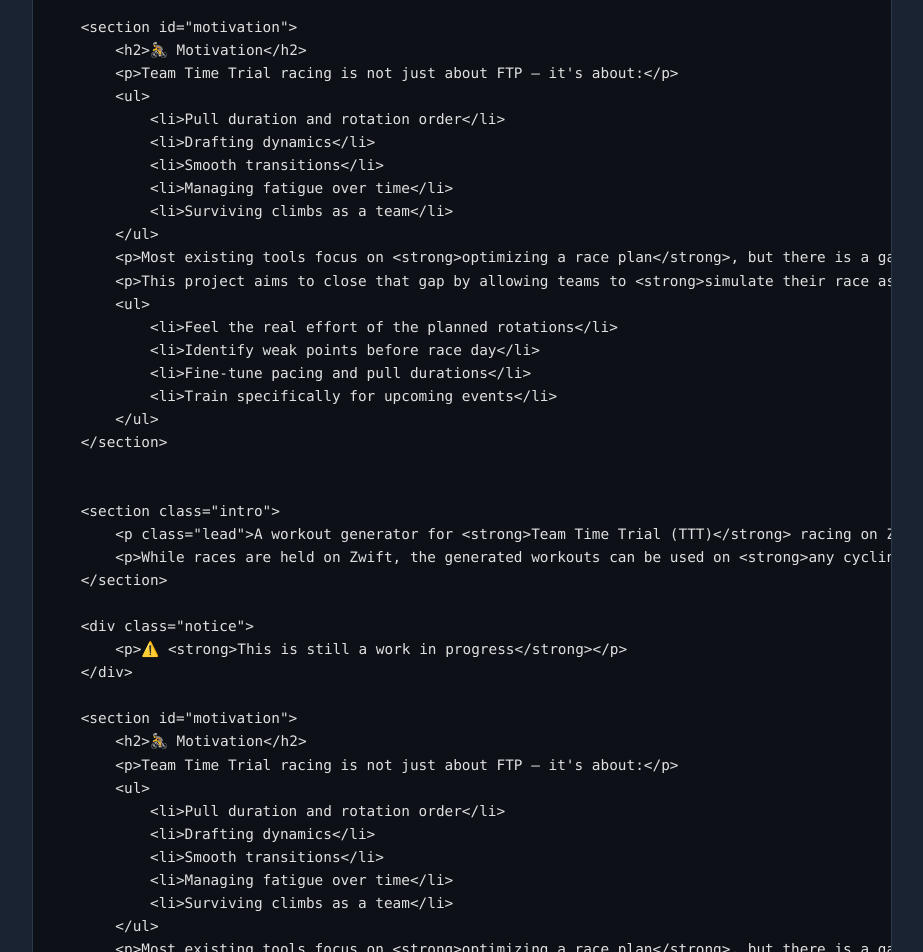
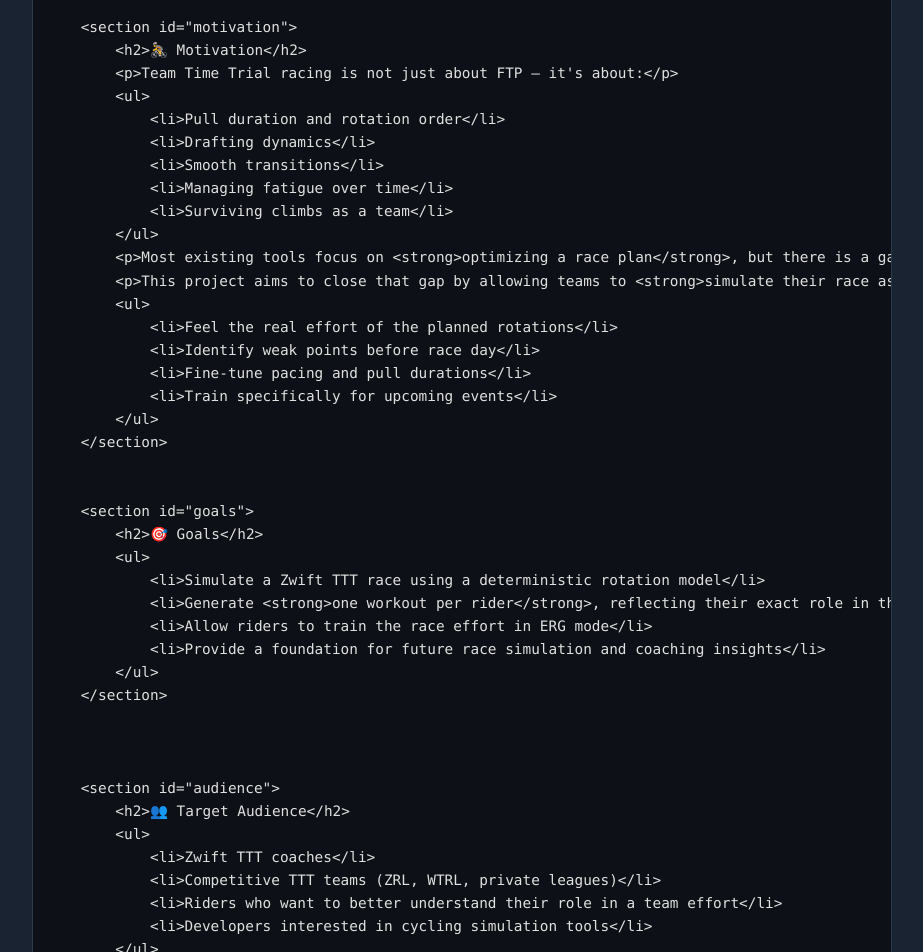
Before and after one commit to simonech/zwift-ttt-race-simulator, a Jekyll site: the page built from docs/index.md, in a window 1280 px wide and 1400 px high, scrolled down 763 px. Shown: the part 448-1400 px from the top of the window, without its empty margins (178-1101 px from the left). Built offline with Jekyll 4.4.1, drawn with Linux system fonts in a browser that asks for light colours; our own code applies the rules of GitHub Pages for plain Markdown files; some of the changed text lies outside the part shown.

Commit message:
Fixed small issues

```diff
--- a/docs/_layouts/default.html
+++ b/docs/_layouts/default.html
@@ -14,7 +14,7 @@
     <meta property="og:title" content="{{ page.title }} | {{ site.title }}">
     <meta property="og:description"
         content="A workout generator for Team Time Trial racing on Zwift designed to help coaches and teams rehearse race strategy and experience realistic race dynamics in ERG mode.">
-    <meta property="og:image" content="https://simonech.github.io/zwift-ttt-race-simulator/images/og-image.png">
+    <meta property="og:image" content="https://simonech.github.io/zwift-ttt-race-simulator/assets/images/og-image.png">
     <meta property="og:image:width" content="1200">
     <meta property="og:image:height" content="630">
     <meta property="og:image:alt" content="{{ page.title }} | {{ site.title }}">
@@ -25,7 +25,7 @@
     <meta name="twitter:title" content="{{ page.title }} | {{ site.title }}">
     <meta name="twitter:description"
         content="A workout generator for Team Time Trial racing on Zwift designed to help coaches and teams rehearse race strategy and experience realistic race dynamics in ERG mode.">
-    <meta name="twitter:image" content="https://simonech.github.io/zwift-ttt-race-simulator/images/og-image.png">
+    <meta name="twitter:image" content="https://simonech.github.io/zwift-ttt-race-simulator/assets/images/og-image.png">
     <meta name="twitter:image:alt" content="{{ page.title }} | {{ site.title }}">
 
     <link rel="stylesheet" href="{{ '/assets/styles.css' | relative_url }}">
--- a/docs/index.md
+++ b/docs/index.md
@@ -28,35 +31,6 @@
             </ul>
         </section>
 
-
-        <section class="intro">
-            <p class="lead">A workout generator for <strong>Team Time Trial (TTT)</strong> racing on Zwift (both ZRL and WTRL), designed to help coaches and teams <strong>rehearse race strategy</strong> and <strong>experience realistic race dynamics</strong> in ERG mode.</p>
-            <p>While races are held on Zwift, the generated workouts can be used on <strong>any cycling platform</strong> that supports ERG-controlled trainers.</p>
-        </section>
-
-        <div class="notice">
-            <p>⚠️ <strong>This is still a work in progress</strong></p>
-        </div>
-
-        <section id="motivation">
-            <h2>🚴 Motivation</h2>
-            <p>Team Time Trial racing is not just about FTP — it's about:</p>
-            <ul>
-                <li>Pull duration and rotation order</li>
-                <li>Drafting dynamics</li>
-                <li>Smooth transitions</li>
-                <li>Managing fatigue over time</li>
-                <li>Surviving climbs as a team</li>
-            </ul>
-            <p>Most existing tools focus on <strong>optimizing a race plan</strong>, but there is a gap between <em>having a plan</em> and <em>knowing if your riders can execute it</em>.</p>
-            <p>This project aims to close that gap by allowing teams to <strong>simulate their race as a structured workout</strong>, so riders can:</p>
-            <ul>
-                <li>Feel the real effort of the planned rotations</li>
-                <li>Identify weak points before race day</li>
-                <li>Fine-tune pacing and pull durations</li>
-                <li>Train specifically for upcoming events</li>
-            </ul>
-        </section>
 
         <section id="goals">
             <h2>🎯 Goals</h2>
```
Also changed, not shown: other parts of docs/index.md (+4 -1 lines), docs/outputs.md (+0 -1 lines).
